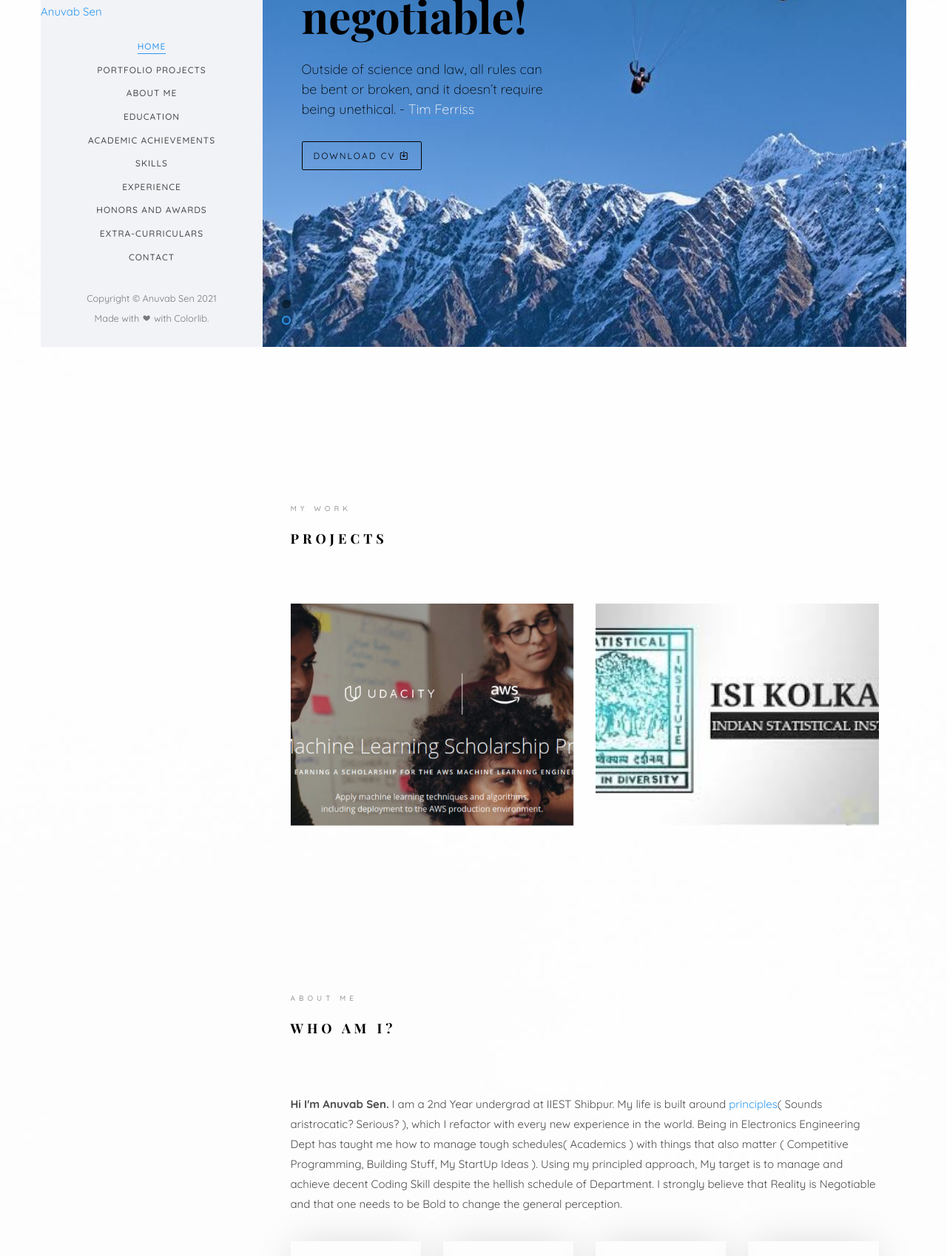
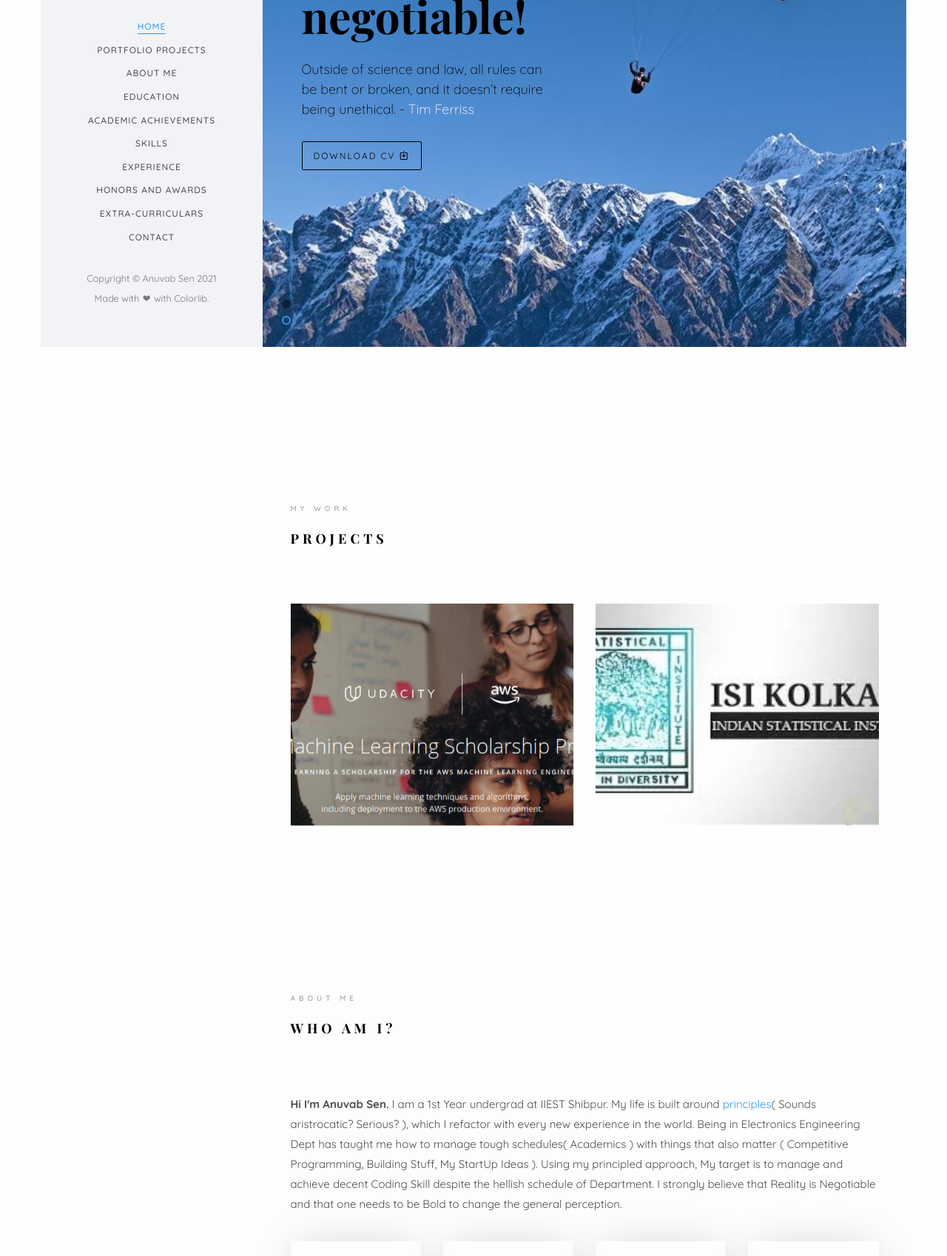
Before and after one commit to AnuvabSen1/My-Personal-Website, a plain HTML site: page index.html in a window 1280 px wide. Shown: the part 331-2029 px from the top of the page at 74% size. Drawn offline with nearby package versions, Linux system fonts and the light colour scheme; files whose address does not match are found by name; a web font is replaced by a local one.

Commit message:
Add files via upload

```diff
--- a/index.html
+++ b/index.html
@@ -4,14 +4,6 @@
 	<meta charset="utf-8">
 	<meta http-equiv="X-UA-Compatible" content="IE=edge">
 	<title>Anuvab Sen</title>
-        <meta property="og:title" content="Anuvab Personal Website.Inspired by Amrita Kesh to start Web development this is my first domain web site thanks a lot to her">
-	<meta property="og:url" content="">
-	<meta property="og:site_name" content="">
-	<meta property="article:publisher" content="">
-	<meta property="article:modified_time" content="2021-07-13T13:49:41+00:00">
-	<meta property="og:image" content="">
-	<meta property="og:image:width" content="840">
-	<meta property="og:image:height" content="430">
 	<meta name="viewport" content="width=device-width, initial-scale=1">
 	<meta name="description" content="" />
 	<meta name="keywords" content="" />
@@ -56,7 +48,6 @@
 	<!--[if lt IE 9]>
 	<script src="js/respond.min.js"></script>
 	<![endif]-->
-
 	</head>
 	<body style="background-image: url(images/back9.jpg);">
 	<div id="colorlib-page">
@@ -71,7 +62,6 @@
 				<a href="https://github.com/AnuvabSen" target="blank"><i class="icon-github"></i></a>&emsp;
 				<a href="https://www.facebook.com/anuvab.sen.5095" target="blank"><i class="icon-facebook2"></i></a>
 			</div>
-			<div class="badge-base LI-profile-badge" data-locale="en_US" data-size="medium" data-theme="dark" data-type="VERTICAL" data-vanity="anuvab-sen-316383202" data-version="v1"><a class="badge-base__link LI-simple-link" href="https://in.linkedin.com/in/anuvab-sen-316383202?trk=profile-badge">Anuvab Sen</a></div>
 			<p></p>
 			<nav id="colorlib-main-menu" role="navigation" class="navbar">
 				<div id="navbar" class="collapse">
@@ -187,7 +177,7 @@ Copyright &copy; Anuvab Sen <script>document.write(new Date().getFullYear());</s
 									<div class="about-desc">
 										<span class="heading-meta">About Me</span>
 										<h2 class="colorlib-heading">Who Am I?</h2>
-										<p><strong>Hi I'm Anuvab Sen.</strong> I am a 2nd Year undergrad at IIEST Shibpur. My life is built around <a href="https://www.principles.com/#" target="blank">principles</a>( Sounds aristrocatic? Serious? ), which I refactor with every new experience in the world. Being in Electronics Engineering Dept has taught me how to manage tough schedules( Academics ) with things that also matter ( Competitive Programming, Building Stuff, My StartUp Ideas ). Using my principled approach, My target is to manage and achieve decent Coding Skill despite the hellish schedule of Department. I strongly believe that Reality is Negotiable and that one needs to be Bold to change the general perception.</p>
+										<p><strong>Hi I'm Anuvab Sen.</strong> I am a 1st Year undergrad at IIEST Shibpur. My life is built around <a href="https://www.principles.com/#" target="blank">principles</a>( Sounds aristrocatic? Serious? ), which I refactor with every new experience in the world. Being in Electronics Engineering Dept has taught me how to manage tough schedules( Academics ) with things that also matter ( Competitive Programming, Building Stuff, My StartUp Ideas ). Using my principled approach, My target is to manage and achieve decent Coding Skill despite the hellish schedule of Department. I strongly believe that Reality is Negotiable and that one needs to be Bold to change the general perception.</p>
 									</div>
 								</div>
 							</div>
```
